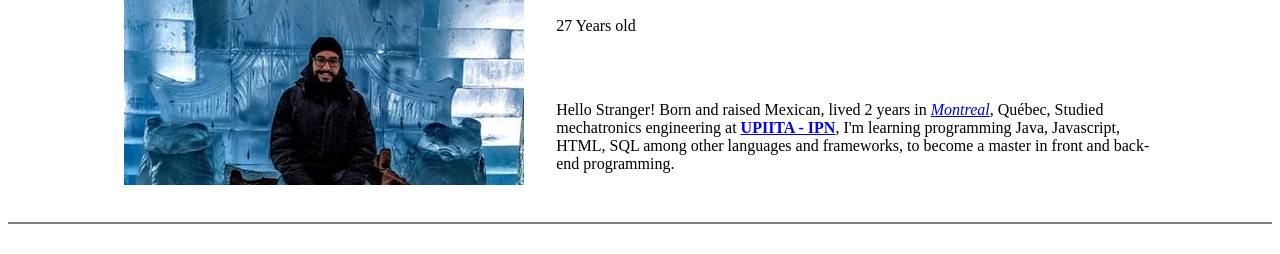
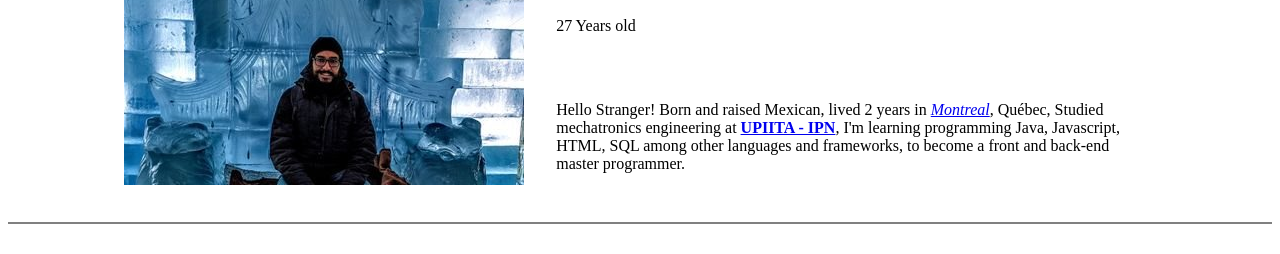
Before and after one commit to Abraham2201/CV, a plain HTML site: page index.html in a window 1280 px wide. Shown: the part 248-502 px from the top of the page. Drawn offline with Linux system fonts and the light colour scheme.

Commit message:
updating my info

```diff
--- a/index.html
+++ b/index.html
@@ -26,8 +26,8 @@
     <tr>
         <td>Hello Stranger! Born and raised Mexican, lived 2 years in <i><a href="https://en.wikipedia.org/wiki/Montreal">Montreal</a></i>, Québec,
         Studied mechatronics engineering at <strong><a href="https://www.upiita.ipn.mx/">UPIITA - IPN</a></strong>,
-        I'm learning programming Java, Javascript, HTML, SQL among other languages and frameworks, to become a master in front and
-        back-end programming.</td>
+        I'm learning programming Java, Javascript, HTML, SQL among other languages and frameworks, to become a front and
+        back-end master programmer.</td>
     </tr>
       </td>
 
```
